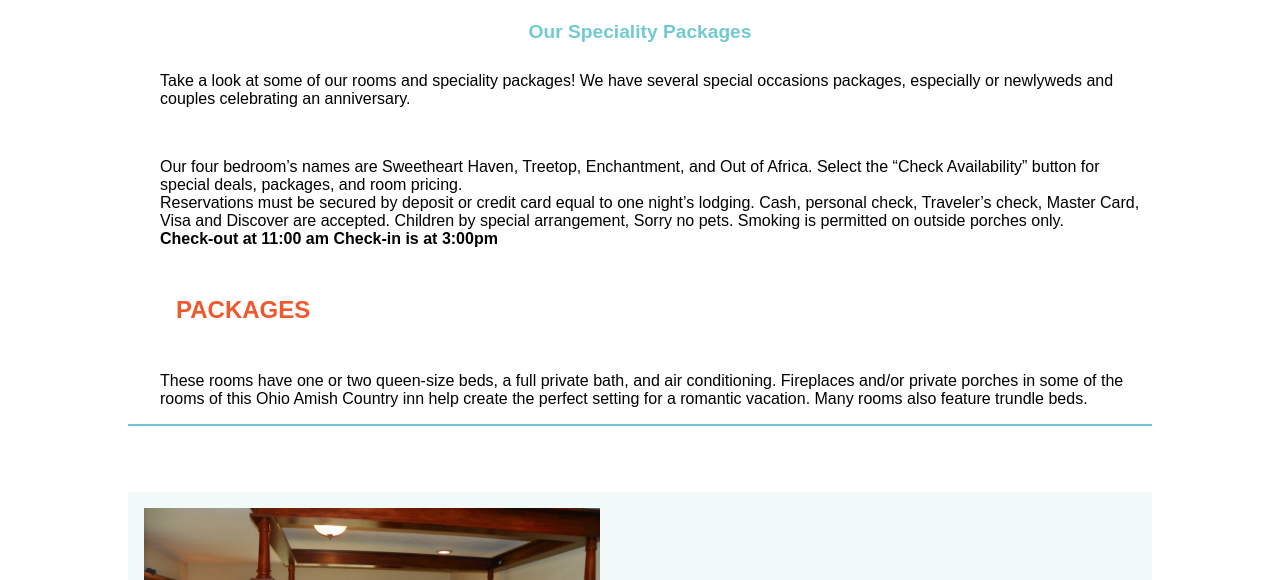
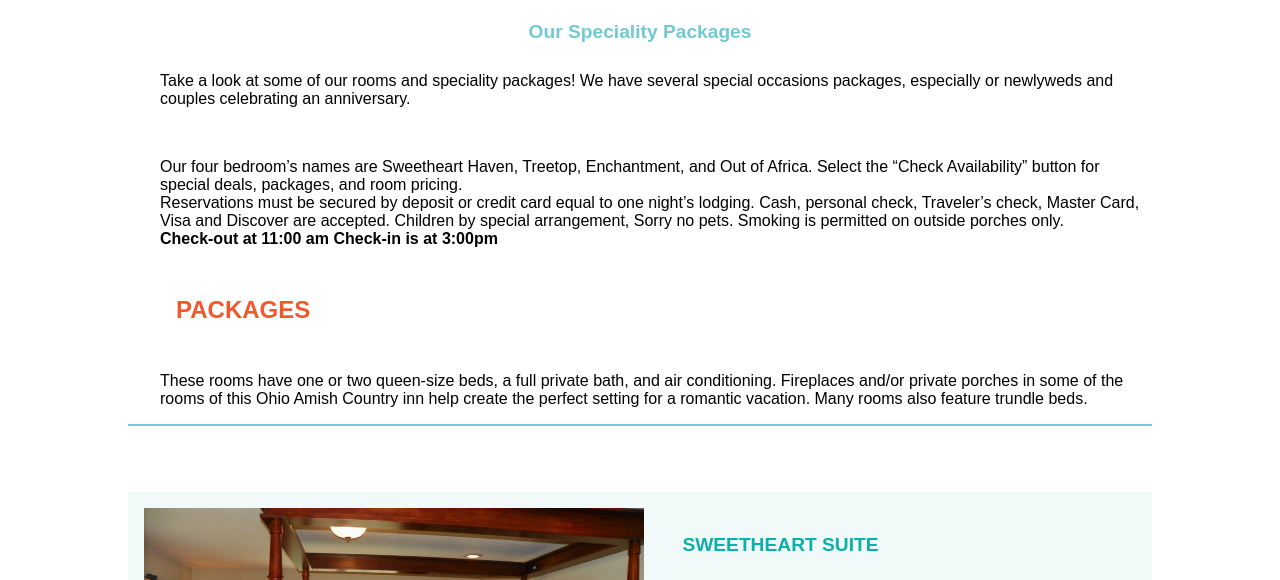
Before and after one commit to KentStateWeb/s2017-bedandbreakfast8_spring2017, a plain HTML site: page prototypes/rooms.html in a window 1280 px wide. Shown: the part 220-800 px from the top of the page. Drawn offline with nearby package versions, Linux system fonts and the light colour scheme; a web font is replaced by a local one.

Commit message:
h4 font-size decreased

```diff
--- a/prototypes/style.css
+++ b/prototypes/style.css
@@ -479,7 +479,7 @@ list-style-type: none;
    font-weight: bold;
  }
  h4 {
-   font-size: 3em;
+   font-size: 1.2em;
    color: #08b1a9;
    text-transform: uppercase;
    font-weight: regular;
```
